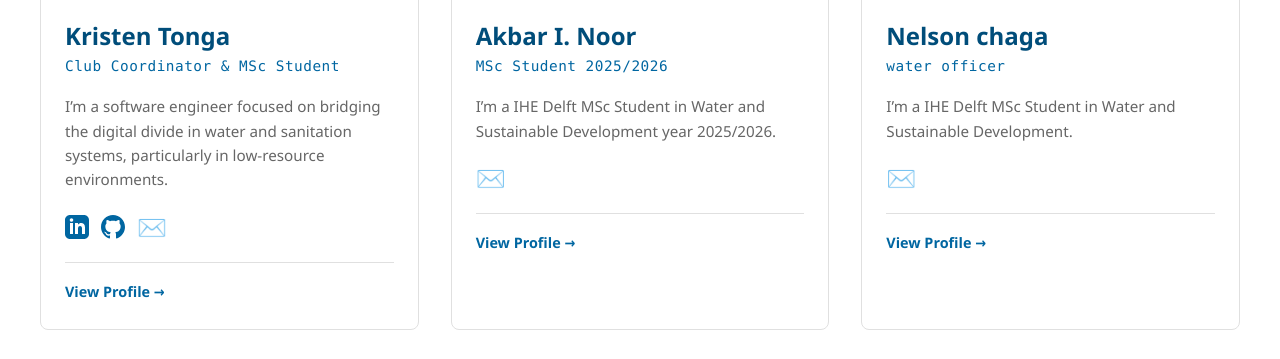
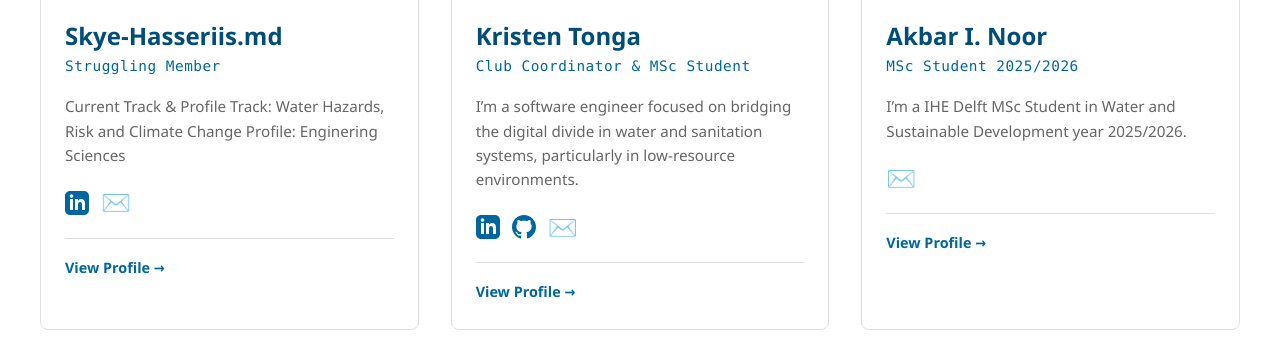
Before and after one commit to IHEDelftCodingClub/IHEDelftCodingClub.github.io, a Jekyll site: the page built from members.html, in a window 1280 px wide and 900 px high, scrolled down 450 px, cut to the strip 241-600 px from the top of the window. Built offline with Jekyll 4.4.1, drawn with Linux system fonts in a browser that asks for light colours; some of the changed lines change nothing that is shown.

Commit message:
Skye's Update

```diff
--- a/_members/Skye-Hasseriis.md
+++ b/_members/Skye-Hasseriis.md
@@ -1,12 +1,12 @@
+---
 # HOW TO USE
 # 1. Copy this file and rename to: firstname-lastname.md and put it in the _members folder
 # 2. Find a profile photo, rename it to firstname_lastname.jpg or .png and put it in the /assets/images/members/ folder
 # 3. Change the name, role, photo, email, linkedin, github and content to personalize this profile to you!
 # 4. Come back later and add in projects you've worked on to showcase your work
 
-name: "Skye Hasseriis"
 role: "Struggling Member"
-photo: "/assets/images/members/firstname_lastname.jpg"
+photo: "/assets/images/members/Skye-Hasseriis.jpg"
 email: "skyehasseriis@gmail.com"
 
 # Optional but encouraged: Add links to your linkedin, github and a video explaining why you joined!
@@ -55,7 +55,19 @@
 # - `- item` makes bullet points
 # - `## Heading` makes section headings
 ---
+# Current Track & Profile
+Track: Water Hazards, Risk and Climate Change\
+Profile: Enginering Sciences
 
-I'm a IHE Delft MSc Student in Water and Sustainable Development.
+# Background
+I’m Skye, an environmental scientist with an Honours and undergraduate in BSc Earth Science (Geo-Environmental Science) from Stellenbosch University, South Africa.\
+My honours thesis topic was on the determination of phosphorus in natural waters using image analysis.
+
+# Common formatting:
+ - `**bold text**` makes **bold text**
+ - `*italic text*` makes *italic text*
+ - `[link text](url)` makes clickable links
+ - `- item` makes bullet points
+ - `## Heading` makes section headings
 
 ---
```
Also changed, not shown: assets/images/members/Skye-Hasseriis.jpg (added).
